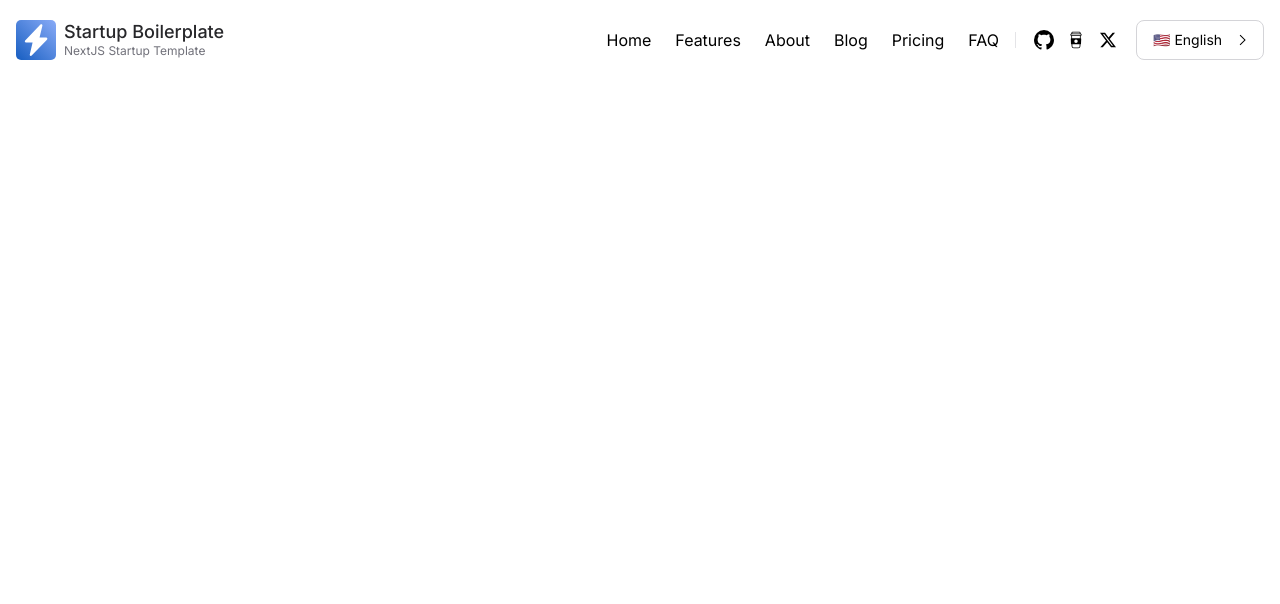
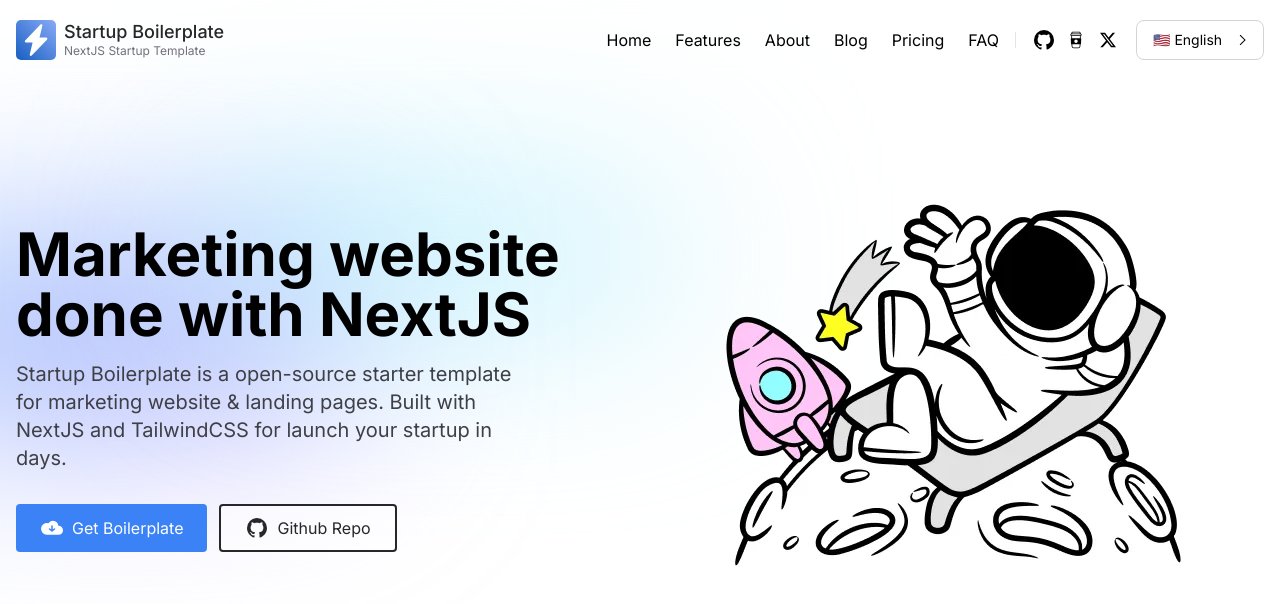
Before and after one commit to ZissyW/startup-boilerplate, a Next.js app: page /en in a window 1280 px wide. Shown: the top 604 px of the page. Built offline with nearby package versions, Linux system fonts and the light colour scheme.

Commit message:
feat(hero): create hero component for home

```diff
--- a/src/app/[locale]/components/header.tsx
+++ b/src/app/[locale]/components/header.tsx
@@ -28,7 +28,7 @@
 }: HeaderProps) => {
   return (
     <header
-      className={clsx("sticky top-0 z-30 bg-white", className)}
+      className={clsx("sticky top-0 z-30 bg-white/10 backdrop-blur", className)}
       {...props}
     >
       <div className="w-full max-w-screen-xl mx-auto px-4 h-16 md:h-20 flex items-center">
--- /dev/null
+++ b/src/app/[locale]/components/hero.tsx
@@ -0,0 +1,79 @@
+import clsx from "clsx";
+
+import Image from "next/image";
+
+import HeroSectionImage from "~/assets/images/hero-section-image.webp";
+
+export const HeroSection = () => {
+  return (
+    <section className="py-16 md:py-24 overflow-x-clip">
+      <div
+        className={clsx(
+          "relative max-w-screen-xl w-full mx-auto px-4",
+          "before:absolute before:w-full before:max-w-md before:h-40 before:pointer-events-none",
+          "before:bg-gradient-to-br before:from-blue-400 before:to-purple-300 before:blur-[100px]",
+          "before:left-0 before:-translate-x-1/4 before:top-0 before:translate-y-1/2",
+          "after:absolute after:w-full after:max-w-md after:h-20 after:pointer-events-none",
+          "after:bg-gradient-to-br after:from-cyan-300 after:to-sky-200 after:blur-[100px]",
+          "after:left-0 md:after:translate-x-1/2 after:top-0 after:translate-y-1/2"
+        )}
+      >
+        <div className="w-full flex items-center z-10 relative">
+          <div className="flex-1 min-w-0">
+            <h1 className="text-5xl md:text-6xl font-bold mb-4">
+              Marketing website done with NextJS
+            </h1>
+            <p className="text-lg md:text-xl text-zinc-700 w-full md:w-5/6 leading-8 mb-8">
+              Startup Boilerplate is a open-source starter template for
+              marketing website & landing pages. Built with NextJS and
+              TailwindCSS for launch your startup in days.
+            </p>
+            <div className="flex flex-col sm:flex-row gap-3 items-center">
+              <a href="https://github.com/ZissyW/startup-boilerplate" target="_blank" className="bg-blue-500 hover:bg-blue-600 text-white flex items-center justify-center gap-2 h-12 px-6 rounded cursor-pointer w-full sm:w-auto">
+                <div className="w-6 h-6">
+                  <DownloadIcon />
+                </div>
+                <div>Get Boilerplate</div>
+              </a>
+              <a href="https://github.com/ZissyW/startup-boilerplate" target="_blank" className="border-2 border-solid border-zinc-800 bg-white/50 hover:bg-zinc-100/50 text-zinc-800 flex items-center justify-center gap-2 h-12 px-6 rounded cursor-pointer w-full sm:w-auto">
+                <div className="w-6 h-6">
+                  <GithubIcon />
+                </div>
+                <div>Github Repo</div>
+              </a>
+            </div>
+          </div>
+          <div className="flex-1 min-w-0 hidden md:block">
+            <Image
+              src={HeroSectionImage}
+              width={HeroSectionImage.width}
+              height={HeroSectionImage.height}
+              className="object-contain mx-auto"
+              alt="Astronaut in the air"
+            />
+          </div>
+        </div>
+      </div>
+    </section>
+  );
+};
+
+const DownloadIcon = () => (
+  <svg xmlns="http://www.w3.org/2000/svg" viewBox="0 0 24 24">
+    <path
+      fill="currentColor"
+      fillRule="evenodd"
+      d="M8.38 7.194a5.41 5.41 0 0 1 9.952 2.605a4.478 4.478 0 1 1 .191 8.951H6.875A5.875 5.875 0 1 1 8.38 7.194M12 15.75c.18 0 .345-.063.475-.17l2.494-1.994a.75.75 0 0 0-.938-1.172L12.75 13.44V10a.75.75 0 0 0-1.5 0v3.44l-1.282-1.025a.75.75 0 1 0-.937 1.172l2.498 1.998a.747.747 0 0 0 .465.166z"
+      clipRule="evenodd"
+    />
+  </svg>
+);
+
+const GithubIcon = () => (
+  <svg xmlns="http://www.w3.org/2000/svg" viewBox="0 0 24 24">
+    <path
+      fill="currentColor"
+      d="M12 2A10 10 0 0 0 2 12c0 4.42 2.87 8.17 6.84 9.5c.5.08.66-.23.66-.5v-1.69c-2.77.6-3.36-1.34-3.36-1.34c-.46-1.16-1.11-1.47-1.11-1.47c-.91-.62.07-.6.07-.6c1 .07 1.53 1.03 1.53 1.03c.87 1.52 2.34 1.07 2.91.83c.09-.65.35-1.09.63-1.34c-2.22-.25-4.55-1.11-4.55-4.92c0-1.11.38-2 1.03-2.71c-.1-.25-.45-1.29.1-2.64c0 0 .84-.27 2.75 1.02c.79-.22 1.65-.33 2.5-.33s1.71.11 2.5.33c1.91-1.29 2.75-1.02 2.75-1.02c.55 1.35.2 2.39.1 2.64c.65.71 1.03 1.6 1.03 2.71c0 3.82-2.34 4.66-4.57 4.91c.36.31.69.92.69 1.85V21c0 .27.16.59.67.5C19.14 20.16 22 16.42 22 12A10 10 0 0 0 12 2"
+    />
+  </svg>
+);
--- a/src/app/[locale]/components/index.ts
+++ b/src/app/[locale]/components/index.ts
@@ -1 +1,2 @@
 export * from "./header";
+export * from "./hero";
--- a/src/app/[locale]/components/mobile-header.tsx
+++ b/src/app/[locale]/components/mobile-header.tsx
@@ -43,15 +43,7 @@
           </div>
         )}
       </Popover.Button>
-      <Popover.Overlay className="fixed inset-0 bg-white/30 backdrop-blur-sm" />
-      <Transition
-        enter="transition-opacity duration-75"
-        enterFrom="opacity-0"
-        enterTo="opacity-100"
-        leave="transition-opacity duration-150"
-        leaveFrom="opacity-100"
-        leaveTo="opacity-0"
-      >
+      <Popover.Overlay className="fixed h-dvh top-0 inset-x-0 bg-black/50" />
       <Popover.Panel className="fixed inset-x-0 top-0 px-2 py-1">
         {({ close }) => (
           <div className="bg-white rounded-lg p-2 shadow-md">
@@ -103,42 +95,7 @@
           </div>
         )}
       </Popover.Panel>
-      </Transition>
     </Popover>
-    // <div
-    //   className={clsx("sticky top-0 z-30 bg-white", className)}
-    //   {...props}
-    // >
-    //   <div className="w-full max-w-screen-xl mx-auto px-3 h-16 md:h-20 flex items-center">
-    //     <div className="h-12 relative flex items-center gap-2 select-none">
-    //       <Logo height={40} width={40} />
-    //       <div>
-    //         <div className="text-lg font-medium text-zinc-800 leading-none mb-1">
-    //           Startup Boilerplate
-    //         </div>
-    //         <div className="text-xs leading-none text-zinc-500">
-    //           NextJS Startup Template
-    //         </div>
-    //       </div>
-    //     </div>
-    //     <div className="flex-1 min-w-0 hidden md:flex items-center">
-
-    //       <div className="border-r border-zinc-200 h-4 mx-4" />
-
-    //     </div>
-    //     <div className="grow md:hidden" />
-    //     <div
-    //       className="md:hidden"
-    //       onClick={() => setExpanded((state) => !state)}
-    //     >
-    //       {expanded ? (
-    //         <CloseIcon className="w-10 h-10" />
-    //       ) : (
-    //         <MenuIcon className="w-10 h-10" />
-    //       )}
-    //     </div>
-    //   </div>
-    // </div>
   );
 };
 
--- a/src/app/[locale]/page.tsx
+++ b/src/app/[locale]/page.tsx
@@ -1,3 +1,9 @@
+import { HeroSection } from "./components";
+
 export default function Page() {
-  return <main />;
+  return (
+    <main>
+      <HeroSection />
+    </main>
+  );
 }
```
Also changed, not shown: src/assets/images/hero-section-image.webp (added). Lines whose indentation alone changed are shown as unchanged.
